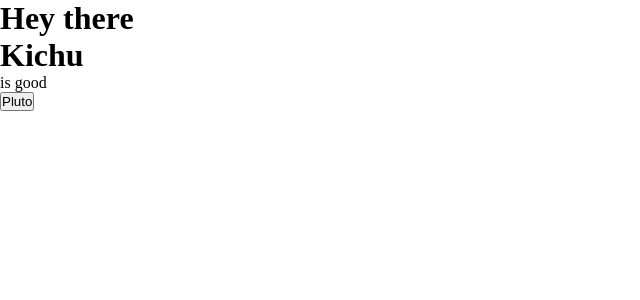
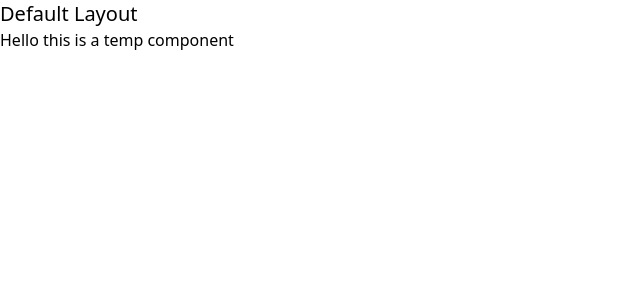
Before and after one commit to Jinocvarughese/B_M_S, a React (Create React App) app: page / in a window 1280 px wide. Shown: the top 300 px of the page, without its empty margins (0-640 px from the left). Built offline with nearby package versions, Linux system fonts and the light colour scheme.

Commit message:
applying layout first approach - HOC, Default layout

```diff
--- /dev/null
+++ b/craco.config.js
@@ -0,0 +1,11 @@
+// craco.config.js
+module.exports = {
+    style: {
+      postcss: {
+        plugins: [
+          require('tailwindcss'),
+          require('autoprefixer'),
+        ],
+      },
+    },
+  }
--- a/src/App.jsx
+++ b/src/App.jsx
@@ -1,12 +1,16 @@
-import Anyname from "./components/user"
+import { Route } from "react-router-dom";
+
+//HOC
+import DefaultHOC from "./HOC/Default.HOC";
+
+//components
+import Temp from "./components/temp";
 
 function App() {
   return (
-   <div>
-    <h1>Hey there</h1>
-    <Anyname name="Kichu" description="is good"/>
-
-   </div>
+  <>
+   <DefaultHOC path= "/" exact component={Temp} />
+  </>
   );
 }
 
--- /dev/null
+++ b/src/HOC/Default.HOC.jsx
@@ -0,0 +1,22 @@
+import React from "react";
+import {Route} from "react-router-dom";
+
+//layout
+import DeafaultLayout from "../layouts/Default.layout";
+
+const DefaultHOC = ({component:Component, ...anyname }) => {
+    return (
+      <>
+       <Route
+       {...anyname}
+       component={(props) => (
+          <DeafaultLayout>
+              <Component {...props}/>
+          </DeafaultLayout>
+        )}
+      />
+      </>
+    );
+};
+
+export default DefaultHOC;
--- /dev/null
+++ b/src/components/temp.jsx
@@ -0,0 +1,7 @@
+import React  from 'react';
+
+function Temp (){
+    return <h1> Hello this is a temp component</h1>
+}
+
+export default Temp;
--- a/src/components/user.jsx
+++ /dev/null
@@ -1,35 +0,0 @@
-import React, { useEffect } from "react";
-
-const User = (props) => {
-    const [planet, setPlanet] = React.useState("Pluto");   //in other way we can remove React from this line and add thing inside"" => ", {useState}" after React in the import line
-
-
-    // componentDidMount
-    React.useEffect(() => {                   // same as above comment
-        console.log("component mounting");
-
-
-    //componentWillMount
-    return console.log("bye");
-    }, []);                                   // to not make component mounting only run once add empty array as argument
-
-
-   //componentDidUpdate
-   //shouldComponentUpdate                   //checks if both component are same and don't change if same
-   React.useEffect(() => {
-       console.log("Planet Changes");
-   }, [planet]);                           // giving another argument inside []
-
-
-   return (
-        <div>
-            <h1>{props.name}</h1>
-            <p>{props.description}</p>
-            <button onClick={() => setPlanet("Earth")}>
-                {planet}
-            </button>
-        </div>
-    );
-}
-
-export default User;
--- a/src/index.css
+++ b/src/index.css
@@ -1,5 +1,3 @@
-*{
-  padding : 0;
-  margin : 0;
-  box-sizing: border-box;
-}
+@tailwind base;
+@tailwind components;
+@tailwind utilities;
--- a/src/index.jsx
+++ b/src/index.jsx
@@ -1,12 +1,15 @@
 import React from 'react';
 import ReactDOM from 'react-dom';
+import { BrowserRouter } from "react-router-dom"
 import './index.css';
 import App from './App';
 
 
 ReactDOM.render(
   <React.StrictMode>
+    <BrowserRouter>
     <App />
+    </BrowserRouter>
   </React.StrictMode>,
   document.getElementById('root')
 );
--- /dev/null
+++ b/src/layouts/Default.layout.jsx
@@ -0,0 +1,12 @@
+import React from "react";
+
+const DeafaultLayout = (props) => {
+    return (
+        <>
+            <h1 className="text-xl"> Default Layout</h1>
+            {props.children}
+        </>                  //by using props.children we are accessing the child of the defaultlayout ie the component
+    );
+};
+
+export default DeafaultLayout;
--- /dev/null
+++ b/tailwind.config.js
@@ -0,0 +1,11 @@
+module.exports = {
+  purge: ['./src/**/*.{js,jsx,ts,tsx}', './public/index.html'],
+  darkMode: false, // or 'media' or 'class'
+  theme: {
+    extend: {},
+  },
+  variants: {
+    extend: {},
+  },
+  plugins: [],
+}
```
Also changed, not shown: package.json (+10 -3 lines), 1 other file (tests, documents, lock files or other folders).
